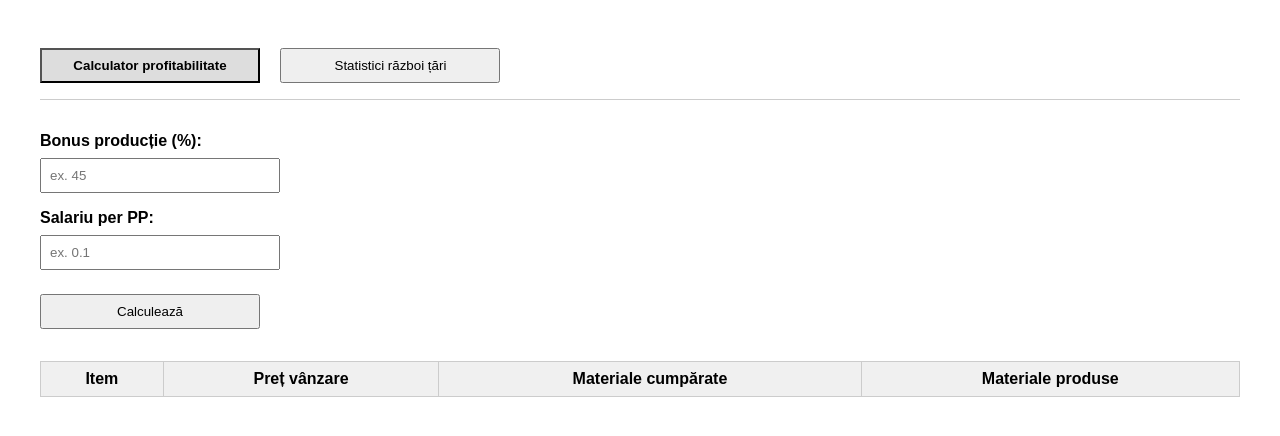
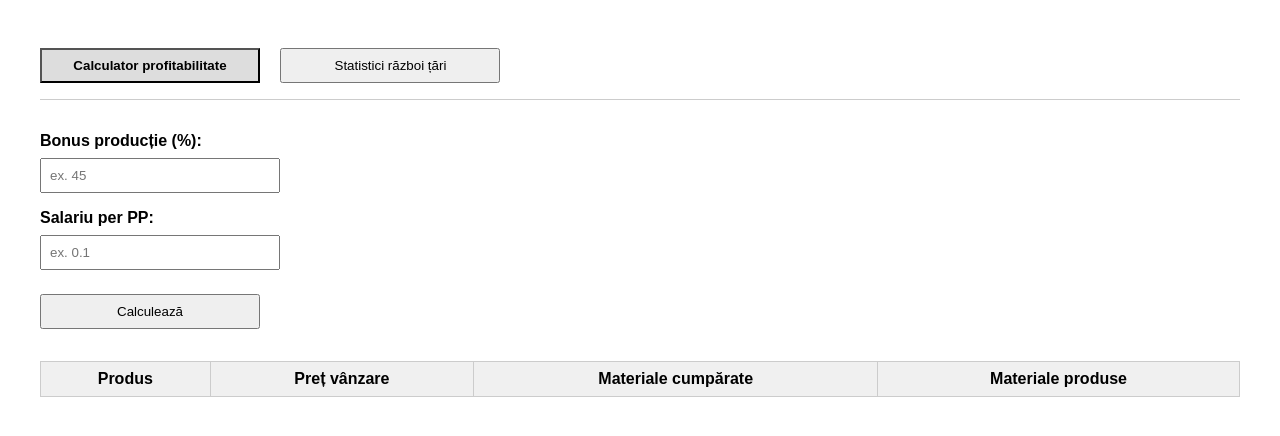
Before and after one commit to coisan/WarEra-Helper, a website: page calc.html in a window 1280 px wide. Drawn offline with Linux system fonts and the light colour scheme; no server answers.

Commit message:
Update calc.html

```diff
--- a/calc.html
+++ b/calc.html
@@ -61,7 +61,7 @@
   <table id="profitTable">
     <thead>
       <tr>
-        <th>Item</th>
+        <th>Produs</th>
         <th>Preț vânzare</th>
         <th>Materiale cumpărate</th>
         <th>Materiale produse</th>
```
